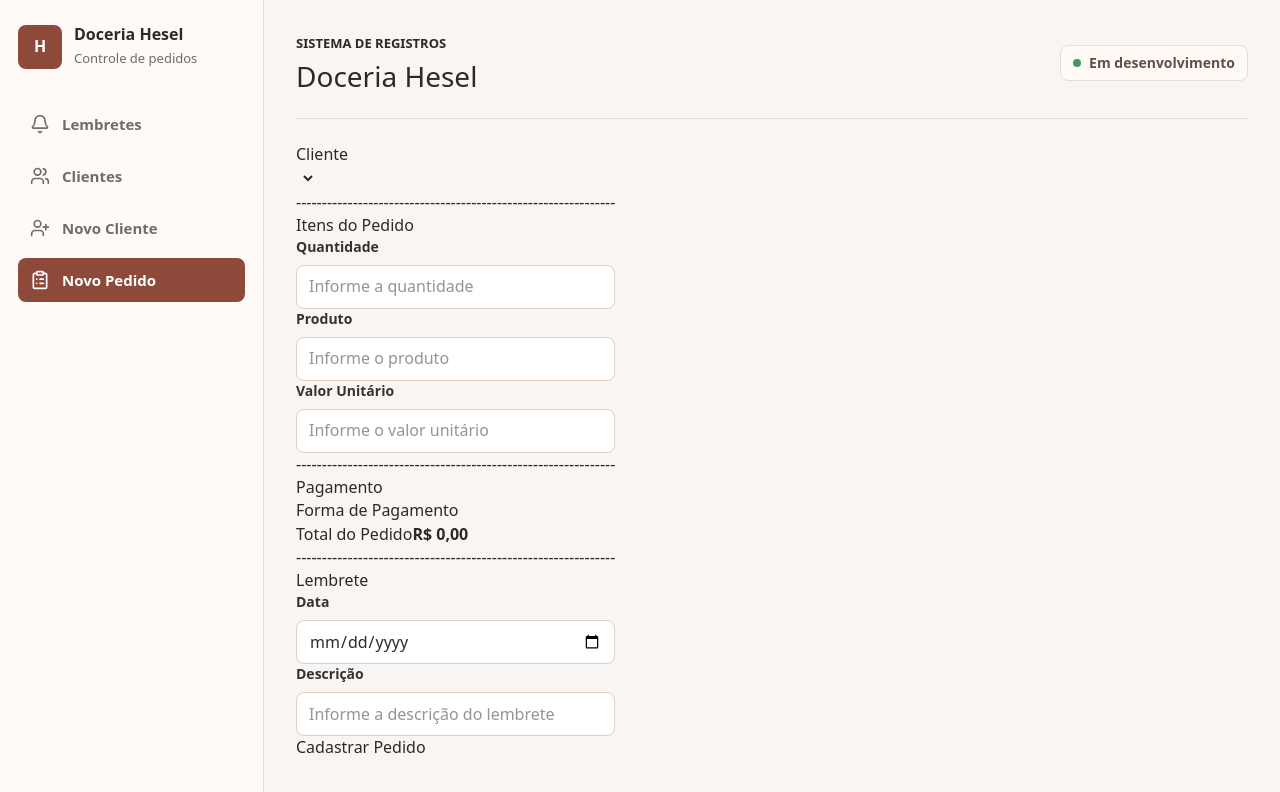
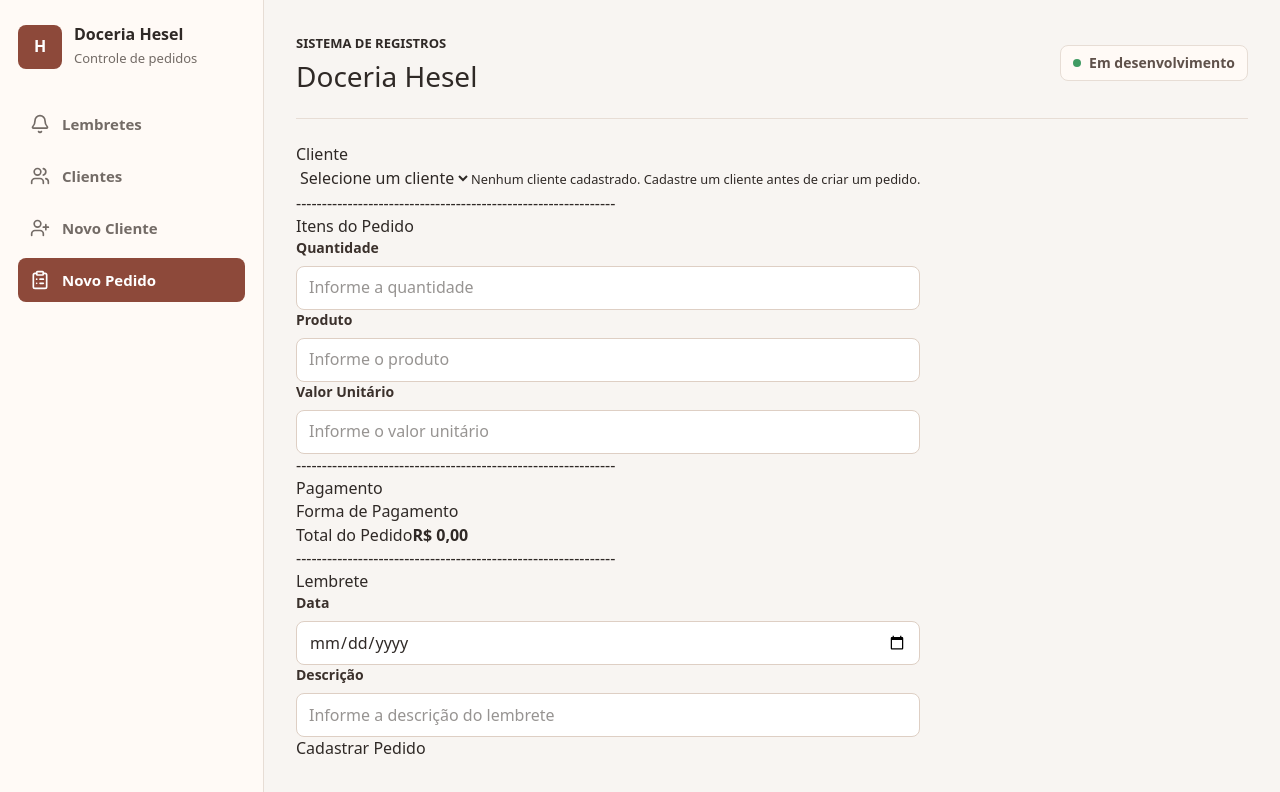
Before and after one commit to EdSantiag0/doceria-hesel, a React (Vite) app in the folder confectionery-crm/: page /novo-pedido in a window 1280 px wide. Shown: the top 792 px of the page. Built offline with nearby package versions, Linux system fonts and the light colour scheme.

Commit message:
feat: select cliente implementado em NewOrder

```diff
--- a/confectionery-crm/src/pages/NewOrder/index.tsx
+++ b/confectionery-crm/src/pages/NewOrder/index.tsx
@@ -1,6 +1,7 @@
 import { z } from "zod";
 import { FormInput } from "../../components/FormInput";
 import { useState } from "react";
+import { getClients } from "../../services/clientStorage";
 
 const orderSchema = z.object({
   clientId: z.string().min(1, "Selecione um cliente."),
@@ -58,11 +59,12 @@ const initialFormData = {
 export function NewOrder() {
   const [formData, setFormData] = useState(initialFormData);
   const result = orderSchema.safeParse(formData);
+  const clients = getClients();
 
   function handleSubmit(event: React.FormEvent<HTMLFormElement>) {
     event.preventDefault();
 
-    const result = orderSchema.safeParse(initialFormData);
+    const result = orderSchema.safeParse(formData);
 
     if (!result.success) {
       const fildsErrors = result.error.flatten().fieldErrors;
@@ -70,13 +72,39 @@ export function NewOrder() {
       return;
     }
   }
+
   return (
     <form onSubmit={handleSubmit}>
       <div>
         <fieldset>
           <legend>Cliente</legend>
+
+          <label htmlFor="clientId"></label>
+
+          <select
+            id="clientId"
+            name="clientId"
+            value={formData.clientId}
+            onChange={(e) =>
+              setFormData({ ...formData, clientId: e.target.value })
+            }
+          >
+            <option value="">Selecione um cliente</option>
+            {clients
+              .sort((a, b) => a.name.localeCompare(b.name))
+              .map((client) => (
+                <option key={client.id} value={client.id}>
+                  {client.name}
+                </option>
+              ))}
+          </select>
+          {clients.length === 0 && (
+            <small>
+              Nenhum cliente cadastrado. Cadastre um cliente antes de criar um
+              pedido.
+            </small>
+          )}
         </fieldset>
-        <select name="clientId" id="clientId"></select>
       </div>
       --------------------------------------------------------------
       <div>
```
